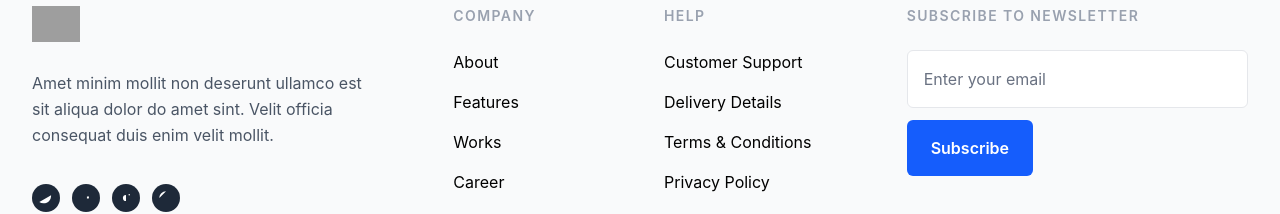
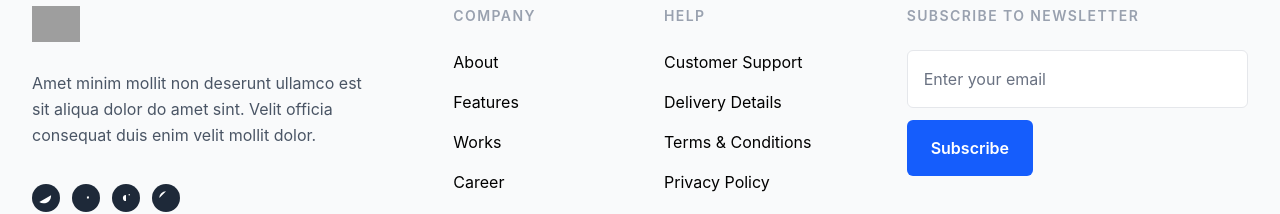
Before and after one commit to Devexhhh/SilvX-v1, a React (Vite) app: page / in a window 1280 px wide. Shown: the part 914-1128 px from the top of the page. Built offline with nearby package versions, Linux system fonts and the light colour scheme; grey boxes are pictures that could not be loaded.

Commit message:
alted Footer.tsx

```diff
--- a/src/components/Footer.tsx
+++ b/src/components/Footer.tsx
@@ -14,7 +14,7 @@ export default function Footer() {
 
                         <p className="text-base leading-relaxed text-gray-600 mt-7">
                             Amet minim mollit non deserunt ullamco est sit aliqua dolor do
-                            amet sint. Velit officia consequat duis enim velit mollit.
+                            amet sint. Velit officia consequat duis enim velit mollit dolor.
                         </p>
 
                         {/* Social icons */}
```
